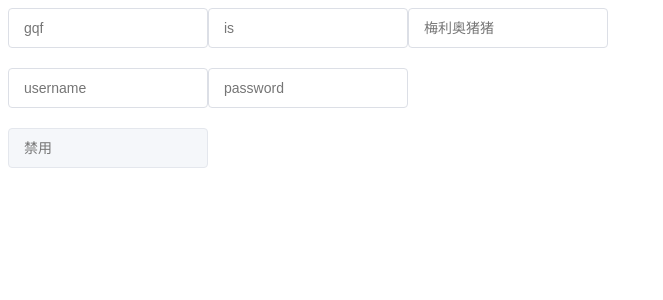
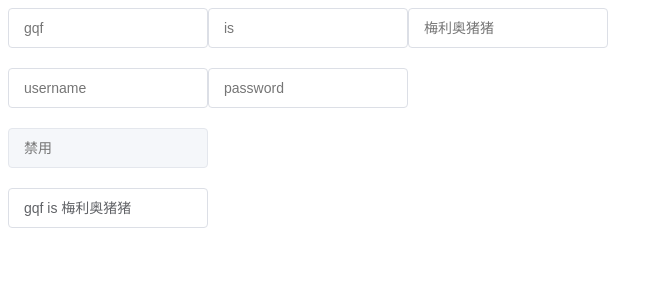
Before and after one commit to guqianfeng/Vue-Learning, a Vue app in the folder 03-萌新自制UI库/gqf-ui/: page / in a window 1280 px wide. Shown: the top 300 px of the page, without its empty margins (0-663 px from the left). Built offline with nearby package versions, Linux system fonts and the light colour scheme.

Commit message:
v-model语法糖

```diff
--- a/03-萌新自制UI库/gqf-ui/src/App.vue
+++ b/03-萌新自制UI库/gqf-ui/src/App.vue
@@ -79,6 +79,9 @@
     <div class="row">
       <gqf-input placeholder="禁用" disabled></gqf-input>
     </div>
+    <div class="row">
+      <gqf-input placeholder="请输入点信息" v-model="msg"></gqf-input>
+    </div>
   </div>
 </template>
 
@@ -91,7 +94,8 @@ export default {
   data () {
     return {
       visible: false,
-      money: 100
+      money: 100,
+      msg: 'gqf is 梅利奥猪猪'
     }
   },
   methods: {
--- a/03-萌新自制UI库/gqf-ui/src/components/input.vue
+++ b/03-萌新自制UI库/gqf-ui/src/components/input.vue
@@ -1,6 +1,8 @@
 <template>
   <div class="gqf-input">
-    <input class="gqf-input__inner" :class="{'is-disabled': disabled}" :type="type" :placeholder="placeholder" :name="name" :disabled="disabled"/>
+    <input class="gqf-input__inner" :class="{'is-disabled': disabled}" :type="type" :placeholder="placeholder" :name="name" :disabled="disabled" :value = "value"
+    @input = "handleInput"
+    />
   </div>
 </template>
 
@@ -23,6 +25,15 @@ export default {
     disabled: {
       type: Boolean,
       default: false
+    },
+    value: {
+      type: String,
+      default: ''
+    }
+  },
+  methods: {
+    handleInput (e) {
+      this.$emit('input', e.target.value)
     }
   }
 }
```
Also changed, not shown: 2 other files (tests, documents, lock files or other folders).
